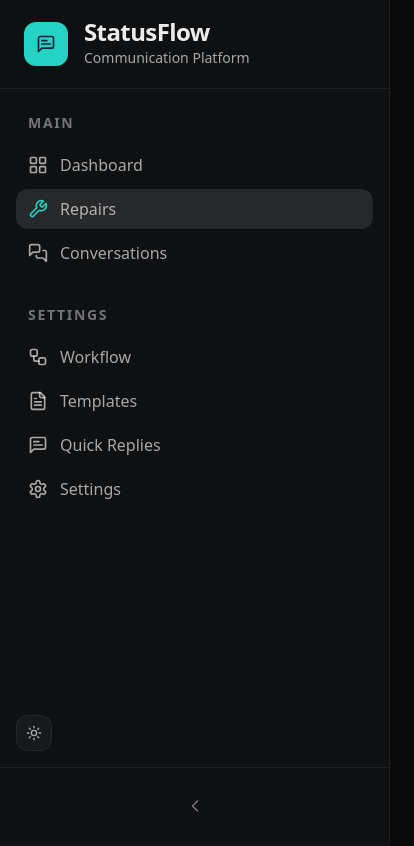
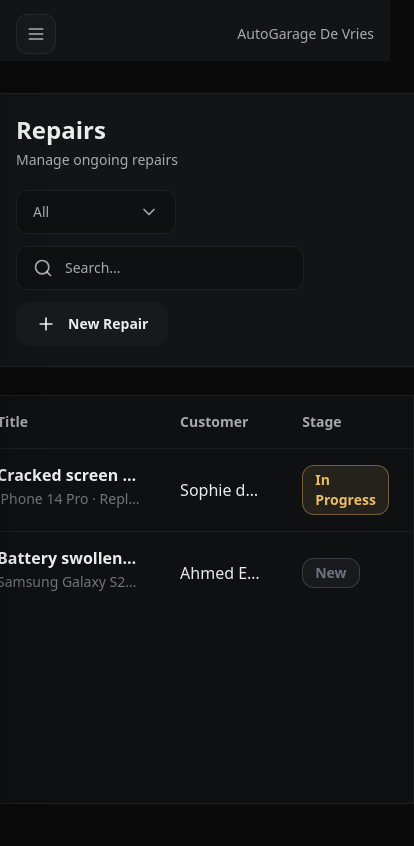
Before and after one commit to botexpertsnl/reparatie_melder_app, a Next.js app: page /work-items in a window 390 px wide. Shown: the top 846 px of the page, 414 px wide, since content can reach past the window. Built offline with nearby package versions, Linux system fonts and the light colour scheme.

Commit message:
Add responsive mobile drawer navigation

```diff
--- a/components/layout/app-shell.tsx
+++ b/components/layout/app-shell.tsx
@@ -14,19 +14,22 @@ import {
   Shield,
   ChevronLeft,
   Moon,
-  Sun
+  Sun,
+  Menu
 } from "lucide-react";
 import clsx from "clsx";
 import { defaultConversations, readStoredConversations } from "@/lib/conversation-store";
 import { defaultRepairs, readStoredRepairs } from "@/lib/repair-store";
 import { getImpersonatingTenant, isSuperAdmin, stopImpersonation } from "@/lib/impersonation-store";
 import { pluralizeLabel, useTenantRepairLabel } from "@/lib/use-tenant-terminology";
+import { MobileMenu, type NavSection } from "@/components/layout/mobile-menu";
 
 export function AppShell({ children }: { children: React.ReactNode }) {
   const pathname = usePathname();
   const router = useRouter();
   const repairLabel = useTenantRepairLabel();
   const [collapsed, setCollapsed] = useState(false);
+  const [isMenuOpen, setIsMenuOpen] = useState(false);
   const [openConversationCount, setOpenConversationCount] = useState(0);
   const [superAdmin, setSuperAdminState] = useState(false);
   const [impersonatingTenant, setImpersonatingTenant] = useState<string | null>(null);
@@ -51,6 +54,7 @@ export function AppShell({ children }: { children: React.ReactNode }) {
   useEffect(() => {
     setSuperAdminState(isSuperAdmin());
     setImpersonatingTenant(getImpersonatingTenant());
+    setIsMenuOpen(false);
   }, [pathname]);
 
   useEffect(() => {
@@ -60,7 +64,30 @@ export function AppShell({ children }: { children: React.ReactNode }) {
     document.documentElement.classList.toggle("theme-light", initial === "light");
   }, []);
 
-  const navSections = [
+  useEffect(() => {
+    const onKeyDown = (event: KeyboardEvent) => {
+      if (event.key === "Escape") {
+        setIsMenuOpen(false);
+      }
+    };
+
+    const desktopQuery = window.matchMedia("(min-width: 769px)");
+    const closeOnDesktop = (event: MediaQueryListEvent) => {
+      if (event.matches) {
+        setIsMenuOpen(false);
+      }
+    };
+
+    window.addEventListener("keydown", onKeyDown);
+    desktopQuery.addEventListener("change", closeOnDesktop);
+
+    return () => {
+      window.removeEventListener("keydown", onKeyDown);
+      desktopQuery.removeEventListener("change", closeOnDesktop);
+    };
+  }, []);
+
+  const navSections: NavSection[] = [
     {
       label: "Main",
       items: [
@@ -127,9 +154,30 @@ export function AppShell({ children }: { children: React.ReactNode }) {
     return `/work-items?repairId=${selectedConversation.linkedRepairId}`;
   };
 
+  const handleNavLinkClick = (href: string) => {
+    if (href === "/conversations") {
+      window.dispatchEvent(new Event("conversations:nav-click"));
+      router.push(resolveConversationHref());
+      return;
+    }
+
+    if (href === "/work-items") {
+      router.push(resolveRepairHref());
+      return;
+    }
+
+    router.push(href);
+  };
+
   return (
-    <div className={clsx("min-h-screen md:grid md:transition-[grid-template-columns] md:duration-300", collapsed ? "md:grid-cols-[88px_1fr]" : "md:grid-cols-[316px_1fr]")} style={{ background: "var(--bg)", color: "var(--text-primary)" }}>
-      <aside className="sticky top-0 flex h-screen flex-col overflow-y-auto border-r" style={{ borderColor: "var(--border)", background: "var(--surface-1)" }}>
+    <div
+      className={clsx(
+        "min-h-screen min-[769px]:grid min-[769px]:transition-[grid-template-columns] min-[769px]:duration-300",
+        collapsed ? "min-[769px]:grid-cols-[88px_1fr]" : "min-[769px]:grid-cols-[316px_1fr]"
+      )}
+      style={{ background: "var(--bg)", color: "var(--text-primary)" }}
+    >
+      <aside className="sticky top-0 hidden h-screen flex-col overflow-y-auto border-r min-[769px]:flex" style={{ borderColor: "var(--border)", background: "var(--surface-1)" }}>
         <div className="border-b px-6 py-5" style={{ borderColor: "var(--border)" }}>
           <div className="flex items-center gap-4">
             <div className="rounded-xl bg-[#25d3c4] p-3 text-[#04243a]">
@@ -207,7 +255,22 @@ export function AppShell({ children }: { children: React.ReactNode }) {
       </aside>
 
       <div className="flex min-h-screen flex-col">
-        <header className="flex h-[69px] items-center justify-end gap-3 border-b px-6 pr-8" style={{ borderColor: "var(--border)", background: "var(--surface-2)" }}>
+        <header className="flex h-[69px] items-center justify-between gap-3 border-b px-4 min-[769px]:hidden" style={{ borderColor: "var(--border)", background: "var(--surface-2)" }}>
+          <button
+            type="button"
+            aria-label="Open menu"
+            onClick={() => setIsMenuOpen((prev) => !prev)}
+            className="inline-flex h-10 w-10 items-center justify-center rounded-xl border"
+            style={{ borderColor: "var(--border)", background: "var(--surface-3)", color: "var(--text-secondary)" }}
+          >
+            <Menu className={clsx("h-5 w-5 transition-transform duration-200", isMenuOpen ? "rotate-90 scale-90" : "rotate-0 scale-100")} />
+          </button>
+          <div className="text-sm font-medium" style={{ color: "var(--text-secondary)" }}>
+            {impersonatingTenant ?? "AutoGarage De Vries"}
+          </div>
+        </header>
+
+        <header className="hidden h-[69px] items-center justify-end gap-3 border-b px-6 pr-8 min-[769px]:flex" style={{ borderColor: "var(--border)", background: "var(--surface-2)" }}>
           <div className="flex items-center gap-2 rounded-xl border px-4 py-2 text-sm" style={{ borderColor: "var(--border)", background: "var(--surface-3)", color: "var(--text-secondary)" }}>
             <span className="text-xs tracking-[0.08em] text-slate-400">Open conversations</span>
             <button
@@ -236,8 +299,16 @@ export function AppShell({ children }: { children: React.ReactNode }) {
             )}
           </div>
         </header>
-        <main className="flex-1 px-10 py-8">{children}</main>
+        <main className="flex-1 px-4 py-6 min-[769px]:px-10 min-[769px]:py-8">{children}</main>
       </div>
+
+      <MobileMenu
+        isOpen={isMenuOpen}
+        sections={visibleSections}
+        pathname={pathname}
+        onClose={() => setIsMenuOpen(false)}
+        onNavigate={handleNavLinkClick}
+      />
     </div>
   );
 }
--- /dev/null
+++ b/components/layout/mobile-menu.tsx
@@ -0,0 +1,93 @@
+"use client";
+
+import clsx from "clsx";
+import { MessageSquareText, type LucideIcon } from "lucide-react";
+
+export type NavSection = {
+  label: string;
+  items: Array<{
+    name: string;
+    href: string;
+    icon: LucideIcon;
+  }>;
+};
+
+type MobileMenuProps = {
+  isOpen: boolean;
+  sections: NavSection[];
+  pathname: string;
+  onClose: () => void;
+  onNavigate: (href: string) => void;
+};
+
+export function MobileMenu({ isOpen, sections, pathname, onClose, onNavigate }: MobileMenuProps) {
+  return (
+    <div
+      className={clsx(
+        "fixed inset-0 z-50 max-[768px]:block min-[769px]:hidden",
+        isOpen ? "pointer-events-auto" : "pointer-events-none"
+      )}
+      aria-hidden={!isOpen}
+    >
+      <button
+        type="button"
+        className={clsx(
+          "absolute inset-0 bg-black/45 transition-opacity duration-300",
+          isOpen ? "opacity-100" : "opacity-0"
+        )}
+        onClick={onClose}
+        aria-label="Close menu"
+      />
+
+      <aside
+        className={clsx(
+          "absolute left-0 top-0 h-full w-[84%] max-w-[320px] border-r px-5 py-6 shadow-2xl transition-transform duration-300",
+          isOpen ? "translate-x-0" : "-translate-x-full"
+        )}
+        style={{ borderColor: "var(--border)", background: "var(--surface-1)" }}
+      >
+        <div className="mb-8 flex items-center gap-3">
+          <div className="rounded-xl bg-[#25d3c4] p-2.5 text-[#04243a]">
+            <MessageSquareText className="h-4 w-4" />
+          </div>
+          <div className="text-lg font-semibold" style={{ color: "var(--text-primary)" }}>
+            StatusFlow
+          </div>
+        </div>
+
+        <nav className="space-y-7">
+          {sections.map((section) => (
+            <div key={section.label}>
+              <h2 className="px-2 text-xs font-semibold uppercase tracking-[0.14em] text-slate-500">{section.label}</h2>
+              <ul className="mt-3 space-y-1.5">
+                {section.items.map((item) => {
+                  const active = pathname === item.href;
+                  const Icon = item.icon;
+                  return (
+                    <li key={item.href}>
+                      <button
+                        type="button"
+                        onClick={() => {
+                          onNavigate(item.href);
+                          onClose();
+                        }}
+                        className={clsx(
+                          "flex w-full items-center gap-3 rounded-xl px-3 py-3 text-left text-base font-medium transition",
+                          active ? "bg-white/10" : "hover:bg-slate-900/70"
+                        )}
+                        style={{ color: active ? "#25d3c4" : "var(--text-secondary)" }}
+                      >
+                        <Icon className="h-5 w-5" style={{ color: active ? "#25d3c4" : "var(--text-muted)" }} />
+                        {item.name}
+                      </button>
+                    </li>
+                  );
+                })}
+              </ul>
+            </div>
+          ))}
+        </nav>
+      </aside>
+    </div>
+  );
+}
```
